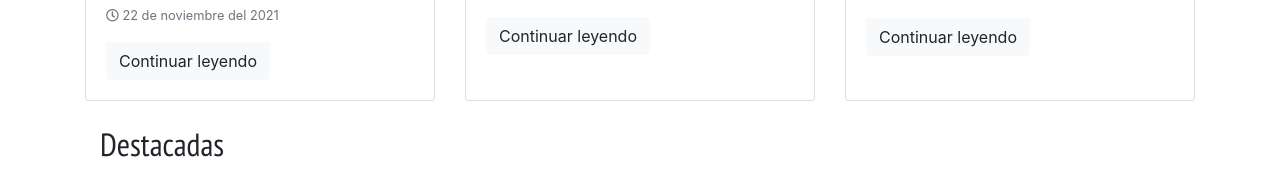
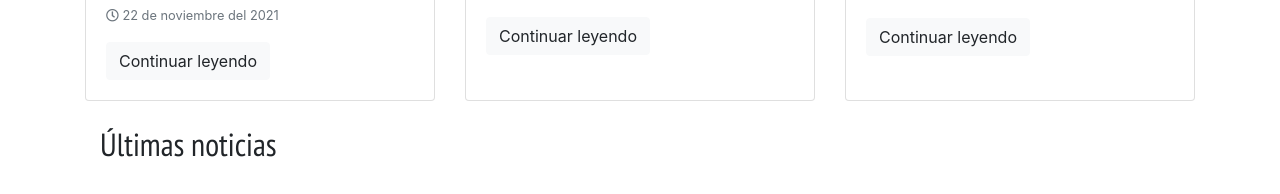
Before and after one commit to rojasvaleria/front-curso, a plain HTML site: page index.html in a window 1280 px wide. Shown: the part 1040-1234 px from the top of the page. Drawn offline with nearby package versions, Linux system fonts and the light colour scheme.

Commit message:
Update index.html

```diff
--- a/index.html
+++ b/index.html
@@ -192,7 +192,7 @@
 
   <div class="container-fluid">
     <h2>
-      Destacadas
+      Últimas noticias
     </h2>
 
   </div>
```
